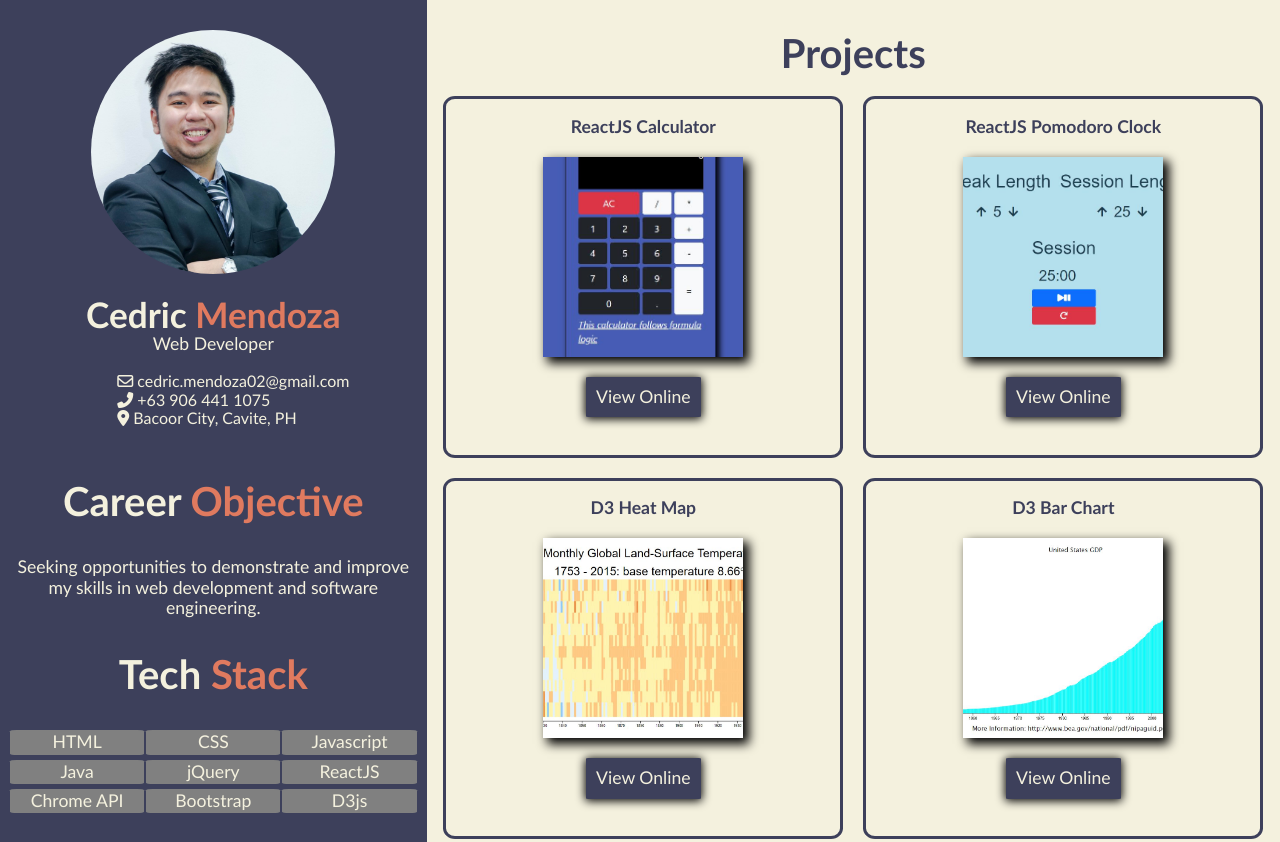
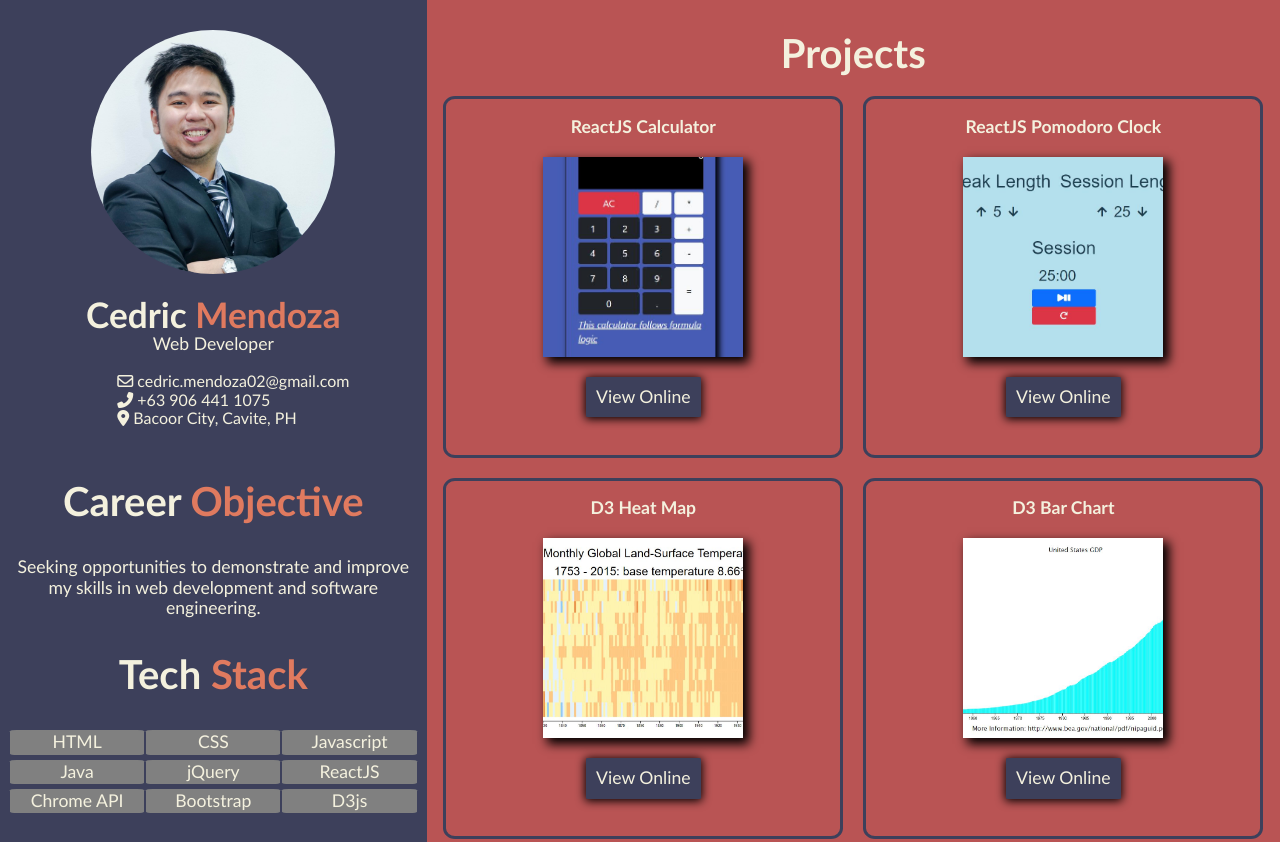
Before and after one commit to cedricmendoza02/MyPortfolioWebsite, a plain HTML site: page index.html in a window 1280 px wide. Shown: the top 842 px of the page. Drawn offline with Linux system fonts and the light colour scheme.

Commit message:
Updates to styles.css
- Updated #projects background-color property to #b95454
- Updated #projects color property to rgba(0, 0, 0, 0, 0.5)

```diff
--- a/styles.css
+++ b/styles.css
@@ -34,9 +34,12 @@ figcaption {
   color: #e07a5f;
 }
 
-#projects,
 #education {
   color: #3d405b;
+}
+
+#projects {
+  color: rgba(0, 0, 0, 0, 0.5);
 }
 
 .project-link {
@@ -108,6 +111,7 @@ ul {
 
 #projects {
   gap: 20px;
+  background-color: #b95454;
 }
 
 #my-image {
@@ -128,10 +132,6 @@ ul {
   background-color: gray;
   border-radius: 5%;
   padding: 2px;
-}
-
-#projects {
-  background-color: #f4f1de;
 }
 
 .project-container {
```
